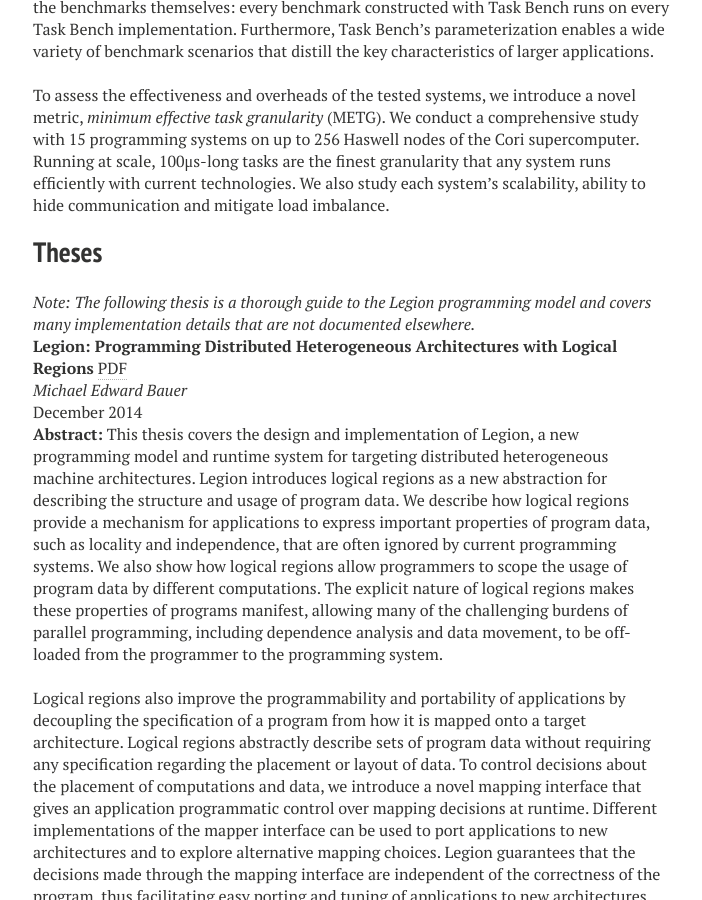
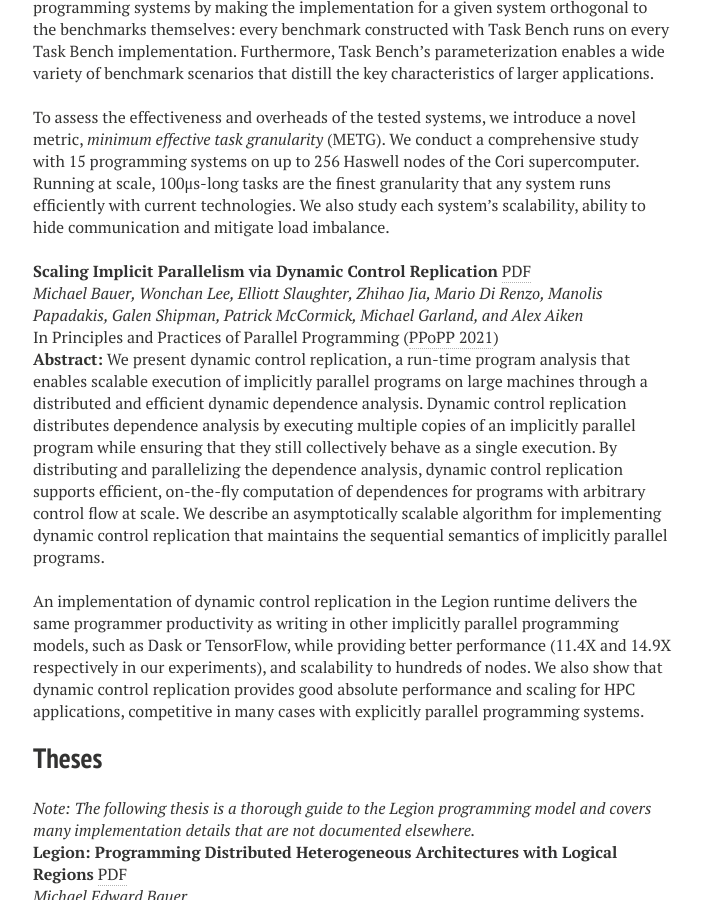
Before and after one commit to apryakhin/legion.stanford.edu, a Jekyll site: the page built from publications.md, in a window 1280 px wide and 900 px high, scrolled down 9771 px. Shown: the whole window, without its empty margins (287-989 px from the left). Built offline with Jekyll 4.4.1, drawn with Linux system fonts in a browser that asks for light colours; nearby versions of some CDN libraries; some of the changed text lies outside the part shown.

Commit message:
Add DCR paper.

```diff
--- a/publications.md
+++ b/publications.md
@@ -11,6 +11,7 @@ title: Publications
       * [Structure Slicing (SC 2014)](#sc2014) \[[PDF](/pdfs/legion-fields.pdf)]
       * [Tracing (SC 2018)](#trace2018) \[[PDF](/pdfs/trace2018.pdf)]
       * [Correctness of Dependence Analysis (Correctness 2018)](#dep2018) \[[PDF](/pdfs/dep2018.pdf)]
+      * [Dynamic Control Replication (PPoPP 2021)](#dcr2021) \[[PDF](/pdfs/dcr2021.pdf)]
   * Programming Model:
       * [Partitioning Type System (OOPSLA 2013)](#oopsla2013) \[[PDF](/pdfs/oopsla2013.pdf)]
       * [Dependent Partitioning (OOPSLA 2016)](#dpl2016) \[[PDF](/pdfs/dpl2016.pdf)]
@@ -499,6 +500,31 @@ system's scalability, ability to hide communication and mitigate load
 imbalance.
 
 
+<a name="dcr2021"></a>__Scaling Implicit Parallelism via Dynamic Control Replication__ [PDF](/pdfs/dcr2021.pdf) <br/>
+_Michael Bauer, Wonchan Lee, Elliott Slaughter, Zhihao Jia, Mario Di Renzo, Manolis Papadakis, Galen Shipman, Patrick McCormick, Michael Garland, and Alex Aiken_ <br/>
+In Principles and Practices of Parallel Programming ([PPoPP 2021](https://ppopp21.sigplan.org/details/PPoPP-2021-main-conference/10/Scaling-Implicit-Parallelism-via-Dynamic-Control-Replication)) <br/>
+__Abstract:__ We present dynamic control replication, a run-time
+program analysis that enables scalable execution of implicitly
+parallel programs on large machines through a distributed and
+efficient dynamic dependence analysis. Dynamic control replication
+distributes dependence analysis by executing multiple copies of an
+implicitly parallel program while ensuring that they still
+collectively behave as a single execution.  By distributing and
+parallelizing the dependence analysis, dynamic control replication
+supports efficient, on-the-fly computation of dependences for programs
+with arbitrary control flow at scale. We describe an asymptotically
+scalable algorithm for implementing dynamic control replication that
+maintains the sequential semantics of implicitly parallel programs.
+
+An implementation of dynamic control replication in the Legion runtime
+delivers the same programmer productivity as writing in other
+implicitly parallel programming models, such as Dask or TensorFlow,
+while providing better performance (11.4X and 14.9X respectively in
+our experiments), and scalability to hundreds of nodes.  We also show
+that dynamic control replication provides good absolute performance
+and scaling for HPC applications, competitive in many cases with
+explicitly parallel programming systems.
+
 ## Theses
 
 <a name="bauer_thesis"></a>*Note: The following thesis is a thorough guide to the Legion programming model and covers many implementation details that are not documented elsewhere.*<br/>
```
Also changed, not shown: 1 other file.
